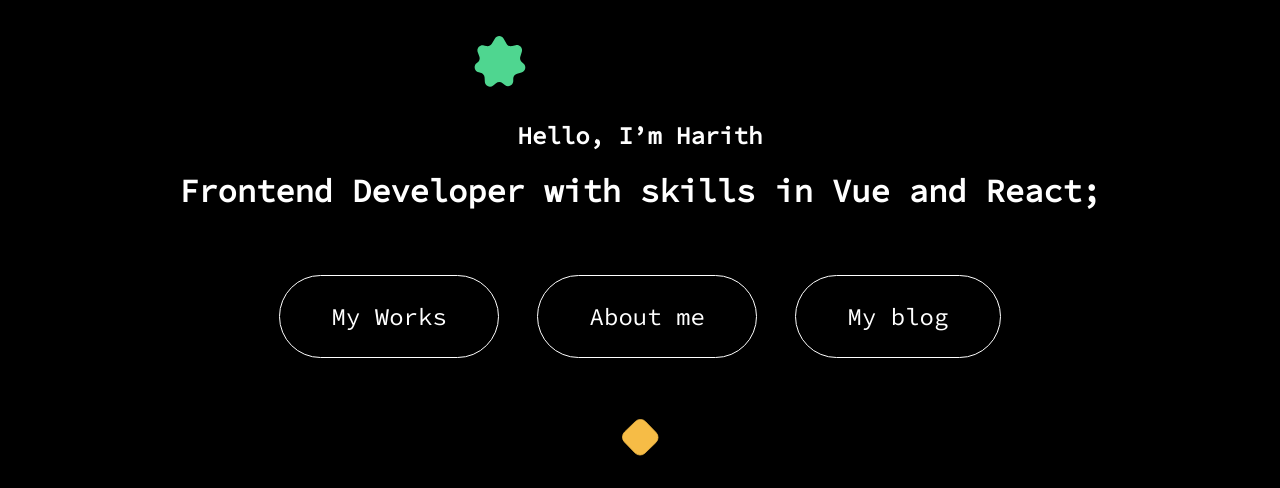
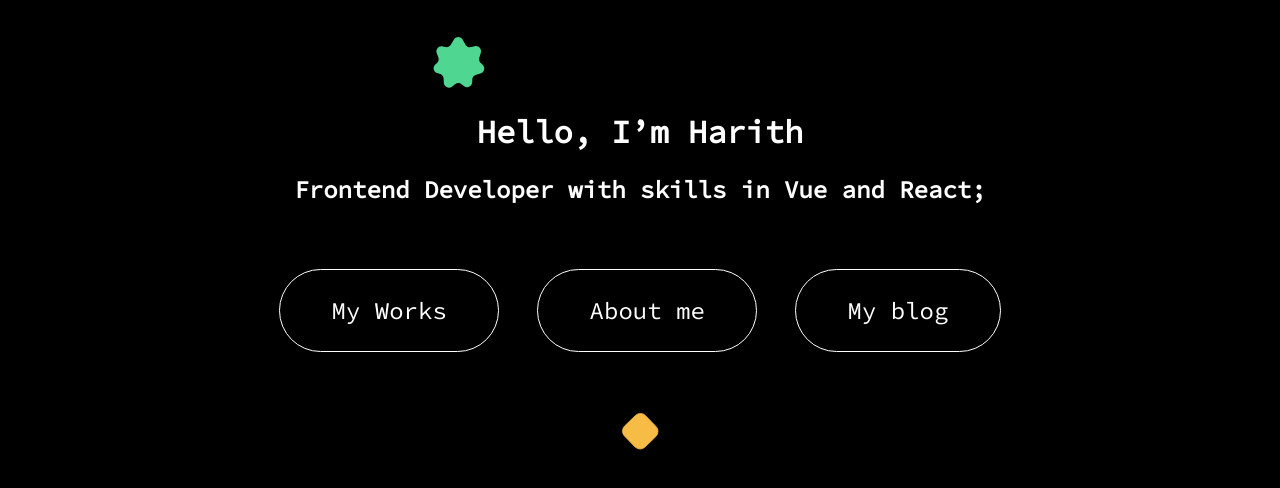
Before and after one commit to Harithmetic1/Harith-Portfolio, a Gatsby site: page / in a window 1280 px wide. Shown: the part 164-652 px from the top of the page. Built offline with nearby package versions, Linux system fonts and the light colour scheme; Gatsby itself is replaced by a stand-in of ours.

Commit message:
chore: made some design changes

```diff
--- a/src/pages/index.js
+++ b/src/pages/index.js
@@ -8,6 +8,7 @@ import "../styles/home.scss";
 // Images
 import polygon from "../images/Polygon.svg";
 import homeRectangle from "../images/home-rectangle.svg";
+import AnimatedLinkContainer from "../components/AnimatedLinkContainer";
 
 // markup
 const IndexPage = () => {
@@ -16,15 +17,15 @@ const IndexPage = () => {
       <Layout pageTitle={"Harith's Portfolio"}>
         <div className="home-container">
           <div className="hello">
-            <h2>
+            <h1>
               <div className="polygon">
                 <img src={polygon} alt="polygon" />
               </div>
               Hello, I’m Harith
-            </h2>
+            </h1>
           </div>
           <div className="home-caption">
-            <h1>Frontend Developer with skills in Vue and React;</h1>
+            <h2>Frontend Developer with skills in Vue and React;</h2>
           </div>
           <div className="page-links-container">
             <div className="page-links">
--- a/src/styles/home.scss
+++ b/src/styles/home.scss
@@ -7,7 +7,7 @@
 .home-container{
     .hello{
         @include flex-center;
-        h2{
+        h1{
             position: relative;
             height: 110px;
             @include flex-center();
@@ -22,7 +22,7 @@
     }
     .home-caption{
         @include flex-center();
-        h1{
+        h2{
             text-align: center;
             margin: 0px;
         }
```
